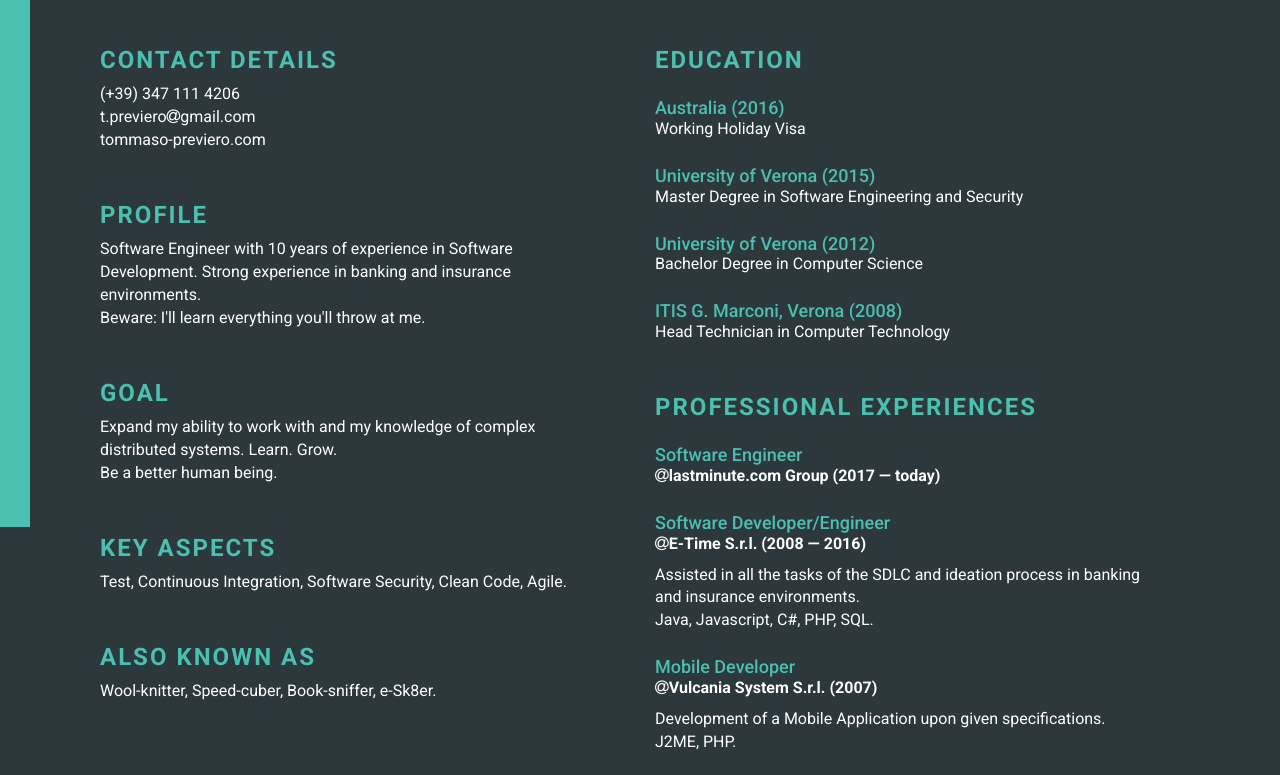
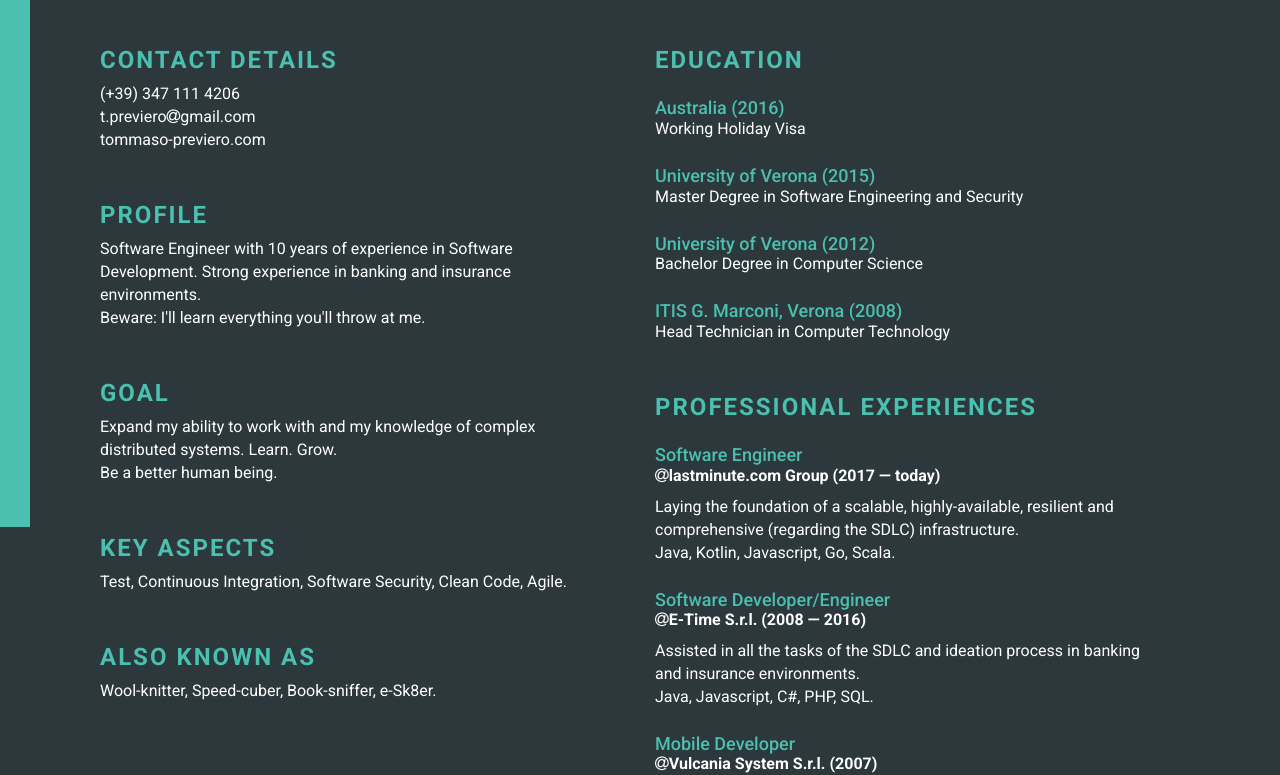
Before and after one commit to eltomato/tommaso-previero.it, a plain HTML site: page index.html in a window 1280 px wide. Shown: the part 273-1048 px from the top of the page. Drawn offline with Linux system fonts and the light colour scheme.

Commit message:
Add lastminute experience description.

```diff
--- a/index.html
+++ b/index.html
@@ -109,6 +109,10 @@
                 <div>
                     <h4 class="small-small-title color-1">Software Engineer</h4>
                     <div class="work-for"><i class="fa fa-at"></i>lastminute.com Group (2017 &mdash; today)</div>
+                    <div>
+                        Laying the foundation of a scalable, highly-available, resilient and comprehensive (regarding the SDLC) infrastructure. <br>
+                        Java, Kotlin, Javascript, Go, Scala.
+                    </div>
                 </div>
 
                 <div>
```
